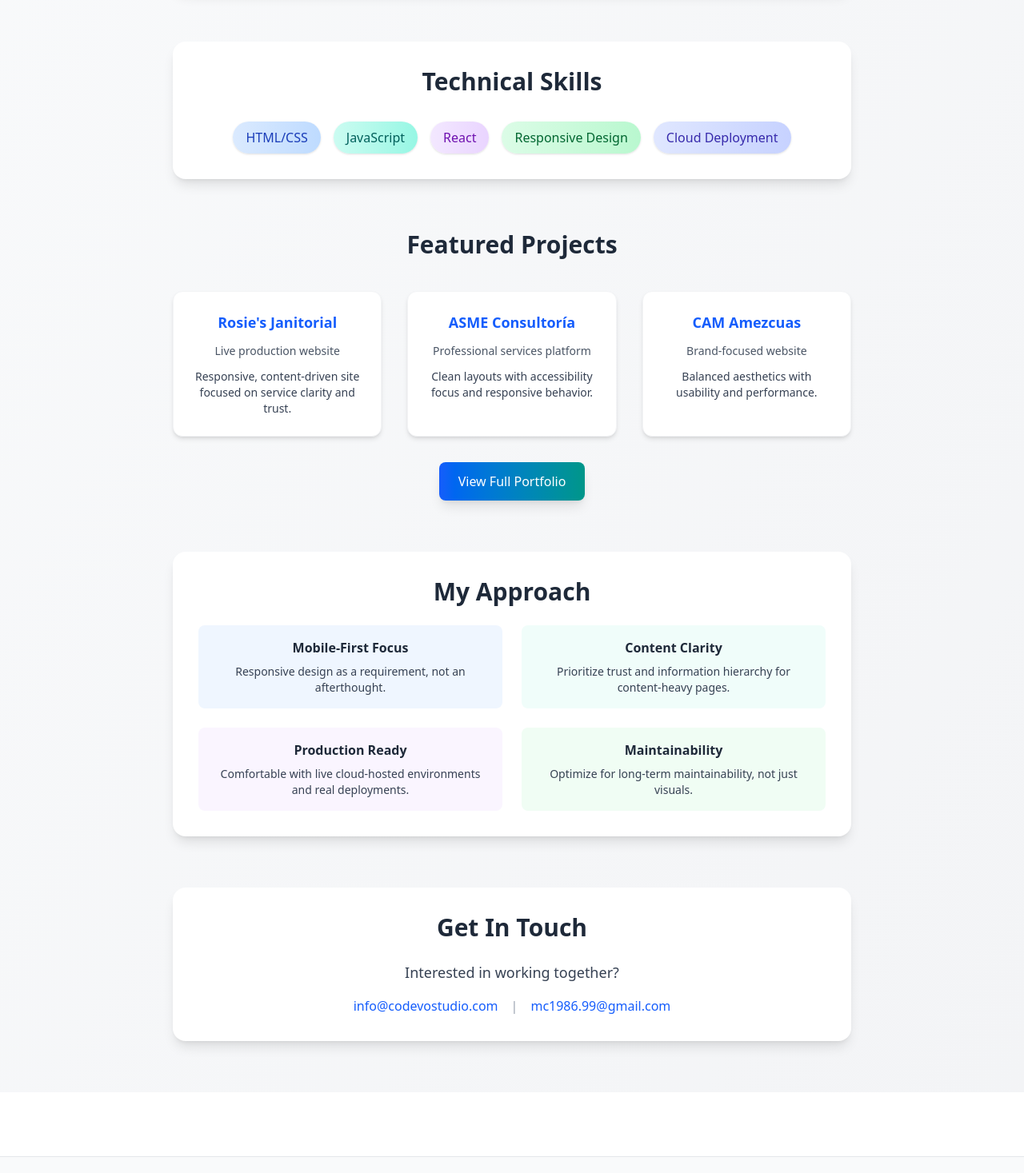
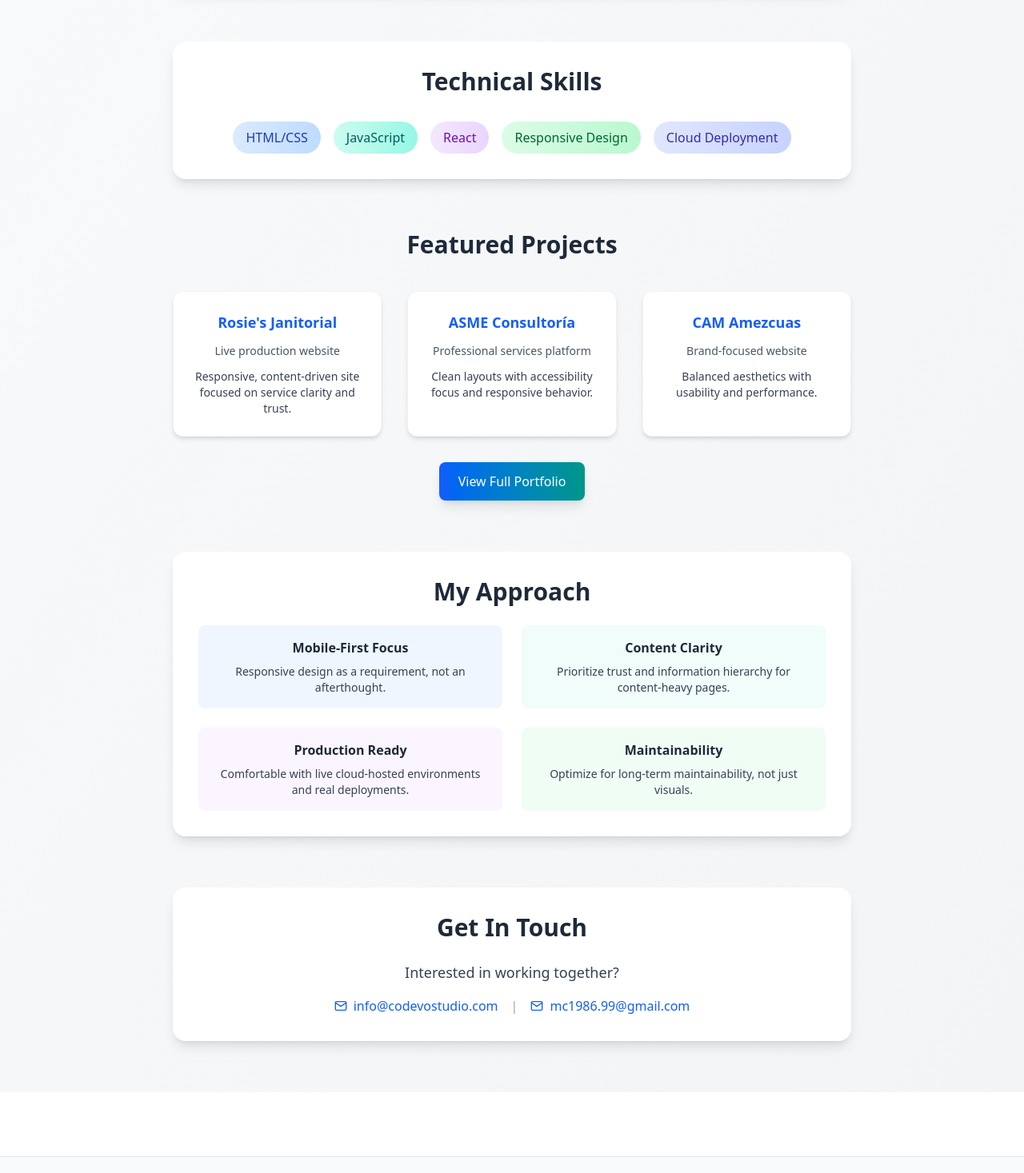
Before and after one commit to cnote86/codevo-studio, a Next.js app: page / in a window 1280 px wide. Shown: the part 894-2361 px from the top of the page at 80% size. Built offline with nearby package versions, Linux system fonts and the light colour scheme.

Commit message:
Card updates

```diff
--- a/app/about/page.tsx
+++ b/app/about/page.tsx
@@ -7,8 +7,14 @@ import BulletListItem from "@/components/ui/BulletListItem";
 
 export default function AboutPage() {
   return (
-    <div className="min-h-screen bg-gradient-to-br from-gray-50 to-gray-100 text-gray-900 font-sans">
-      <div className="max-w-4xl mx-auto px-6 py-16">
+    <div className="min-h-screen text-gray-900 font-sans relative overflow-hidden">
+      <div className="absolute inset-0 bg-gradient-to-br from-blue-50 via-teal-50 to-indigo-50 z-0"></div>
+      <div className="absolute top-0 left-0 w-full h-full overflow-hidden -z-10">
+        <div className="absolute top-1/4 left-1/4 w-96 h-96 bg-blue-200 rounded-full mix-blend-multiply filter blur-3xl opacity-20 animate-blob"></div>
+        <div className="absolute top-1/3 right-1/4 w-96 h-96 bg-teal-200 rounded-full mix-blend-multiply filter blur-3xl opacity-20 animate-blob animation-delay-2000"></div>
+        <div className="absolute bottom-1/4 left-1/2 w-96 h-96 bg-indigo-200 rounded-full mix-blend-multiply filter blur-3xl opacity-20 animate-blob animation-delay-4000"></div>
+      </div>
+      <div className="max-w-4xl mx-auto px-6 py-16 relative z-10">
         {/* Header */}
         <header className="mb-16 text-center">
   <div className="flex flex-col items-center gap-8">
--- a/app/globals.css
+++ b/app/globals.css
@@ -15,4 +15,31 @@
     @apply antialiased;
     /* Colors controlled per page now, not forced globally */
   }
+
+  @keyframes blob {
+    0% {
+      transform: translate(0px, 0px) scale(1);
+    }
+    33% {
+      transform: translate(30px, -50px) scale(1.1);
+    }
+    66% {
+      transform: translate(-20px, 20px) scale(0.9);
+    }
+    100% {
+      transform: translate(0px, 0px) scale(1);
+    }
+  }
+
+  .animate-blob {
+    animation: blob 7s infinite;
+  }
+
+  .animation-delay-2000 {
+    animation-delay: 2s;
+  }
+
+  .animation-delay-4000 {
+    animation-delay: 4s;
+  }
 }
--- a/app/page.tsx
+++ b/app/page.tsx
@@ -28,7 +28,7 @@ export default function Home() {
     initial={{ opacity: 0, y: 16 }}
     animate={{ opacity: 1, y: 0 }}
     transition={{ duration: 0.45, ease: "easeOut", delay: 0.05 }}
-    className="text-4xl sm:text-5xl md:text-6xl lg:text-7xl font-bold mb-6 bg-gradient-to-r from-blue-600 to-teal-600 bg-clip-text text-transparent"
+    className="text-4xl sm:text-5xl md:text-6xl lg:text-7xl font-bold mb-6 bg-gradient-to-r from-blue-600 to-teal-600 bg-clip-text text-transparent text-center"
   >
     Mario Campos | CodevoStudio
   </motion.h1>
@@ -50,14 +50,14 @@ export default function Home() {
   >
     <Link
       href="/portfolio"
-      className="px-6 py-3 bg-gradient-to-r from-blue-600 to-teal-600 text-white rounded-lg hover:from-blue-700 hover:to-teal-700 transition-all shadow-lg hover:shadow-xl"
+      className="px-6 py-3 bg-gradient-to-r from-blue-600 to-teal-600 text-white rounded-lg hover:from-blue-700 hover:to-teal-700 transition-all shadow-lg hover:shadow-xl hover:shadow-blue-500/30"
     >
       View Portfolio
     </Link>
 
     <Link
       href="/contact"
-      className="px-6 py-3 border-2 border-gray-300 text-gray-700 rounded-lg hover:border-gray-400 transition-all"
+      className="px-6 py-3 border-2 border-gray-300 text-gray-700 rounded-lg hover:border-gray-400 transition-all hover:shadow-lg hover:shadow-teal-300/30"
     >
       Contact Me
     </Link>
@@ -66,8 +66,11 @@ export default function Home() {
       href="https://github.com/cnote86"
       target="_blank"
       rel="noopener noreferrer"
-      className="px-6 py-3 border-2 border-gray-300 text-gray-700 rounded-lg hover:border-gray-400 transition-all"
+      className="px-6 py-3 border-2 border-gray-300 text-gray-700 rounded-lg hover:border-gray-400 transition-all hover:shadow-lg hover:shadow-purple-300/30 flex items-center gap-2"
     >
+      <svg xmlns="http://www.w3.org/2000/svg" width="16" height="16" viewBox="0 0 24 24" fill="none" stroke="currentColor" strokeWidth="2" strokeLinecap="round" strokeLinejoin="round" className="feather feather-github">
+        <path d="M9 19c-5 1.5-5-2.5-7-3m14 6v-3.87a3.37 3.37 0 0 0-.94-2.61c3.14-.35 6.44-1.54 6.44-7A5.44 5.44 0 0 0 20 4.77 5.07 5.07 0 0 0 19.91 1S18.73.65 16 2.48a13.38 13.38 0 0 0-7 0C6.27.65 5.09 1 5.09 1A5.07 5.07 0 0 0 5 4.77a5.44 5.44 0 0 0-1.5 3.78c0 5.42 3.3 6.61 6.44 7A3.37 3.37 0 0 0 9 18.13V22"></path>
+      </svg>
       GitHub
     </a>
   </motion.div>
@@ -106,60 +109,27 @@ export default function Home() {
     Technical Skills
   </h2>
 
-  <motion.div
-    initial="hidden"
-    whileInView="visible"
-    viewport={{ once: true }}
-    variants={{
-      hidden: {},
-      visible: {
-        transition: {
-          staggerChildren: 0.06,
-        },
-      },
-    }}
-    className="flex flex-wrap justify-center gap-4"
-  >
-    <motion.span
-      variants={{ hidden: { opacity: 0, y: 8 }, visible: { opacity: 1, y: 0 } }}
-      transition={{ duration: 0.3, ease: "easeOut" }}
-      className="px-4 py-2 bg-gradient-to-r from-blue-100 to-blue-200 text-blue-800 rounded-full font-medium shadow-sm"
-    >
+  <div className="flex flex-wrap justify-center gap-4">
+    <span className="px-4 py-2 bg-gradient-to-r from-blue-100 to-blue-200 text-blue-800 rounded-full font-medium">
       HTML/CSS
-    </motion.span>
+    </span>
 
-    <motion.span
-      variants={{ hidden: { opacity: 0, y: 8 }, visible: { opacity: 1, y: 0 } }}
-      transition={{ duration: 0.3, ease: "easeOut" }}
-      className="px-4 py-2 bg-gradient-to-r from-teal-100 to-teal-200 text-teal-800 rounded-full font-medium shadow-sm"
-    >
+    <span className="px-4 py-2 bg-gradient-to-r from-teal-100 to-teal-200 text-teal-800 rounded-full font-medium">
       JavaScript
-    </motion.span>
+    </span>
 
-    <motion.span
-      variants={{ hidden: { opacity: 0, y: 8 }, visible: { opacity: 1, y: 0 } }}
-      transition={{ duration: 0.3, ease: "easeOut" }}
-      className="px-4 py-2 bg-gradient-to-r from-purple-100 to-purple-200 text-purple-800 rounded-full font-medium shadow-sm"
-    >
+    <span className="px-4 py-2 bg-gradient-to-r from-purple-100 to-purple-200 text-purple-800 rounded-full font-medium">
       React
-    </motion.span>
+    </span>
 
-    <motion.span
-      variants={{ hidden: { opacity: 0, y: 8 }, visible: { opacity: 1, y: 0 } }}
-      transition={{ duration: 0.3, ease: "easeOut" }}
-      className="px-4 py-2 bg-gradient-to-r from-green-100 to-green-200 text-green-800 rounded-full font-medium shadow-sm"
-    >
+    <span className="px-4 py-2 bg-gradient-to-r from-green-100 to-green-200 text-green-800 rounded-full font-medium">
       Responsive Design
-    </motion.span>
+    </span>
 
-    <motion.span
-      variants={{ hidden: { opacity: 0, y: 8 }, visible: { opacity: 1, y: 0 } }}
-      transition={{ duration: 0.3, ease: "easeOut" }}
-      className="px-4 py-2 bg-gradient-to-r from-indigo-100 to-indigo-200 text-indigo-800 rounded-full font-medium shadow-sm"
-    >
+    <span className="px-4 py-2 bg-gradient-to-r from-indigo-100 to-indigo-200 text-indigo-800 rounded-full font-medium">
       Cloud Deployment
-    </motion.span>
-  </motion.div>
+    </span>
+  </div>
 </motion.section>
 
         {/* Featured Projects */}
@@ -175,10 +145,8 @@ export default function Home() {
   </h2>
 
   <div className="grid md:grid-cols-3 gap-8">
-    <motion.div
-      whileHover={{ y: -4 }}
-      transition={{ duration: 0.25, ease: "easeOut" }}
-      className="bg-white rounded-xl shadow-md p-6 border border-gray-100 hover:shadow-lg text-center"
+    <div
+      className="bg-white rounded-xl shadow-md p-6 border border-gray-100 text-center"
     >
       <h3 className="font-bold text-lg mb-3 text-gray-800">
         <a
@@ -194,12 +162,10 @@ export default function Home() {
       <p className="text-gray-700 text-sm">
         Responsive, content-driven site focused on service clarity and trust.
       </p>
-    </motion.div>
+    </div>
 
-    <motion.div
-      whileHover={{ y: -4 }}
-      transition={{ duration: 0.25, ease: "easeOut" }}
-      className="bg-white rounded-xl shadow-md p-6 border border-gray-100 hover:shadow-lg text-center"
+    <div
+      className="bg-white rounded-xl shadow-md p-6 border border-gray-100 text-center"
     >
       <h3 className="font-bold text-lg mb-3 text-gray-800">
         <a
@@ -217,12 +183,10 @@ export default function Home() {
       <p className="text-gray-700 text-sm">
         Clean layouts with accessibility focus and responsive behavior.
       </p>
-    </motion.div>
+    </div>
 
-    <motion.div
-      whileHover={{ y: -4 }}
-      transition={{ duration: 0.25, ease: "easeOut" }}
-      className="bg-white rounded-xl shadow-md p-6 border border-gray-100 hover:shadow-lg text-center"
+    <div
+      className="bg-white rounded-xl shadow-md p-6 border border-gray-100 text-center"
     >
       <h3 className="font-bold text-lg mb-3 text-gray-800">
         <a
@@ -238,13 +202,13 @@ export default function Home() {
       <p className="text-gray-700 text-sm">
         Balanced aesthetics with usability and performance.
       </p>
-    </motion.div>
+    </div>
   </div>
 
   <div className="text-center mt-8">
     <Link
       href="/portfolio"
-      className="inline-block px-6 py-3 bg-gradient-to-r from-blue-600 to-teal-600 text-white rounded-lg hover:from-blue-700 hover:to-teal-700 transition-all shadow-lg"
+      className="inline-block px-6 py-3 bg-gradient-to-r from-blue-600 to-teal-600 text-white rounded-lg hover:from-blue-700 hover:to-teal-700 transition-all shadow-lg hover:shadow-xl hover:shadow-blue-500/40"
     >
       View Full Portfolio
     </Link>
@@ -287,15 +251,23 @@ export default function Home() {
             <div className="flex flex-wrap justify-center gap-4">
               <a
                 href="mailto:info@codevostudio.com"
-                className="text-blue-600 hover:underline font-medium"
+                className="text-blue-600 hover:underline font-medium flex items-center gap-2"
               >
+                <svg xmlns="http://www.w3.org/2000/svg" width="16" height="16" viewBox="0 0 24 24" fill="none" stroke="currentColor" strokeWidth="2" strokeLinecap="round" strokeLinejoin="round" className="feather feather-mail">
+                  <path d="M4 4h16c1.1 0 2 .9 2 2v12c0 1.1-.9 2-2 2H4c-1.1 0-2-.9-2-2V6c0-1.1.9-2 2-2z"></path>
+                  <polyline points="22,6 12,13 2,6"></polyline>
+                </svg>
                 info@codevostudio.com
               </a>
               <span className="text-gray-400">|</span>
               <a
                 href="mailto:mc1986.99@gmail.com"
-                className="text-blue-600 hover:underline font-medium"
+                className="text-blue-600 hover:underline font-medium flex items-center gap-2"
               >
+                <svg xmlns="http://www.w3.org/2000/svg" width="16" height="16" viewBox="0 0 24 24" fill="none" stroke="currentColor" strokeWidth="2" strokeLinecap="round" strokeLinejoin="round" className="feather feather-mail">
+                  <path d="M4 4h16c1.1 0 2 .9 2 2v12c0 1.1-.9 2-2 2H4c-1.1 0-2-.9-2-2V6c0-1.1.9-2 2-2z"></path>
+                  <polyline points="22,6 12,13 2,6"></polyline>
+                </svg>
                 mc1986.99@gmail.com
               </a>
             </div>
--- a/components/ui/Card.tsx
+++ b/components/ui/Card.tsx
@@ -8,7 +8,7 @@ type CardProps = {
 export default function Card({ children, className = "" }: CardProps) {
   return (
     <div
-      className={`bg-white rounded-2xl shadow-lg p-8 border border-gray-100 hover:shadow-xl transition-shadow ${className}`}
+      className={`bg-white rounded-2xl shadow-lg p-8 border border-gray-100 hover:shadow-xl hover:shadow-blue-500/20 transition-all duration-300 ${className}`}
     >
       {children}
     </div>
```
Also changed, not shown: app/contact/page.tsx (+29 -7 lines), app/portfolio/page.tsx (+29 -26 lines).
